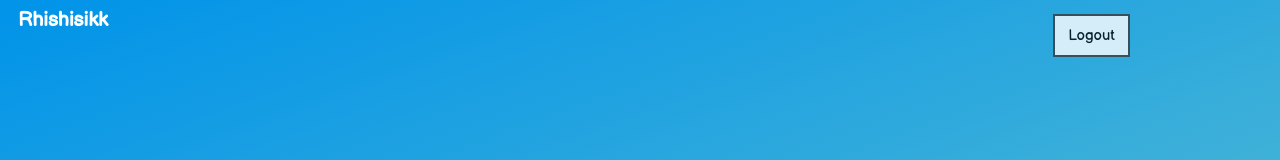
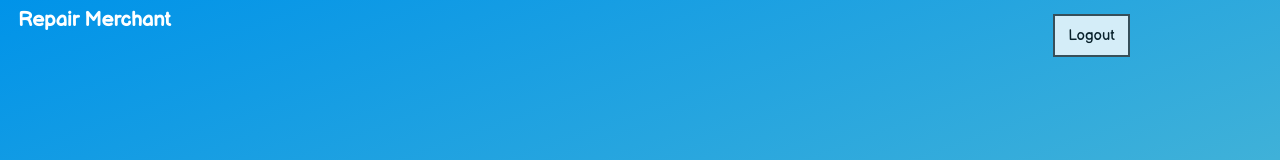
Before and after one commit to Michael-Kochis/rhishi-FE, a React (Create React App) app: page / in a window 1280 px wide. Shown: the top 160 px of the page. Built offline with nearby package versions, Linux system fonts and the light colour scheme; a web font is replaced by a local one.

Commit message:
First move toward Repair Merchant

```diff
--- a/src/App.js
+++ b/src/App.js
@@ -40,7 +40,7 @@ function App() {
     <>
       <Router>
         <div className="logoAndHeading"></div>
-        <h1 className="mainHeading">Rhishisikk</h1>
+        <h1 className="mainHeading">Repair Merchant</h1>
           <StyledLink onClick={logout} to="/">Logout</StyledLink>
           <Switch>
             <PrivateRoute path='/dashboard' component={Dashboard} />
```
